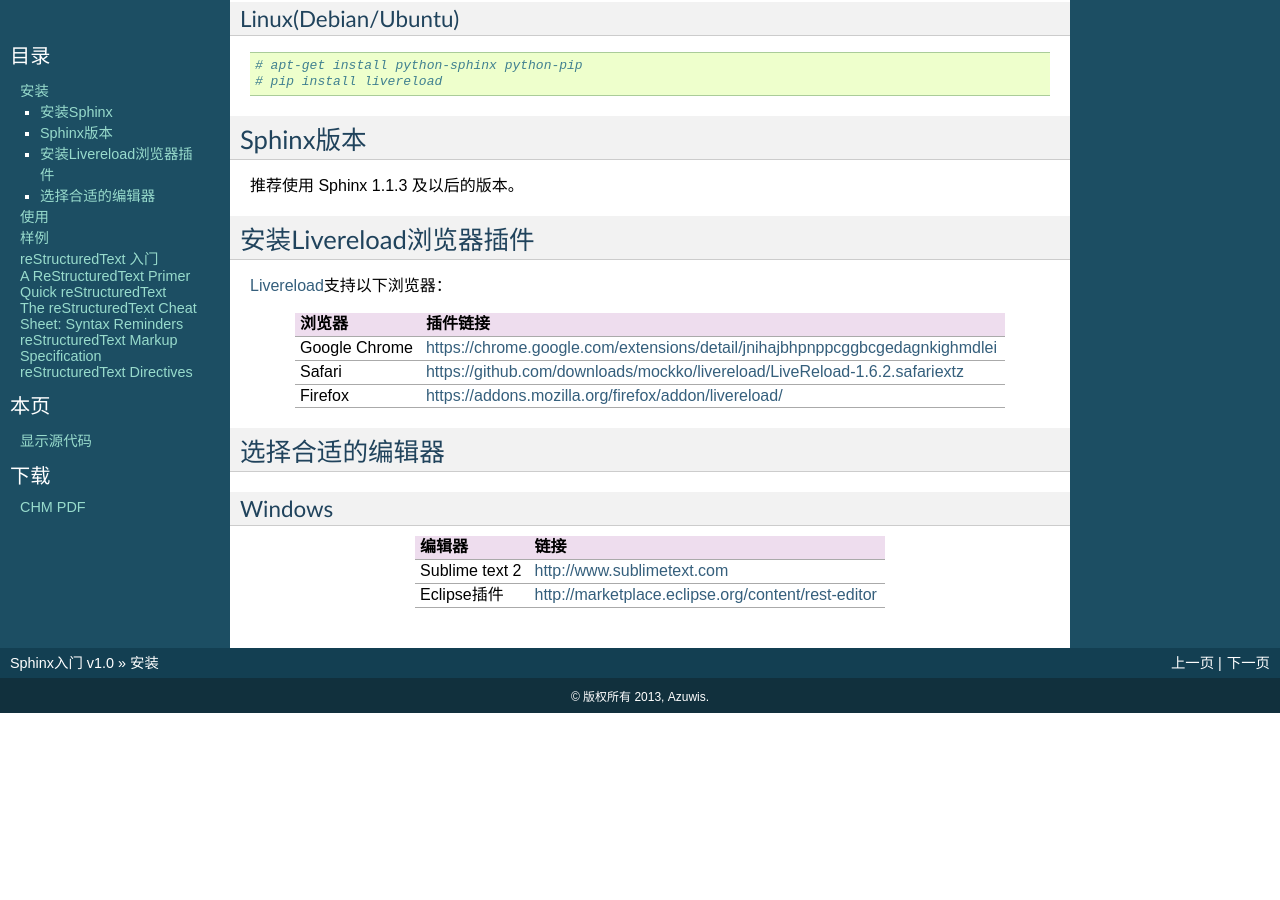
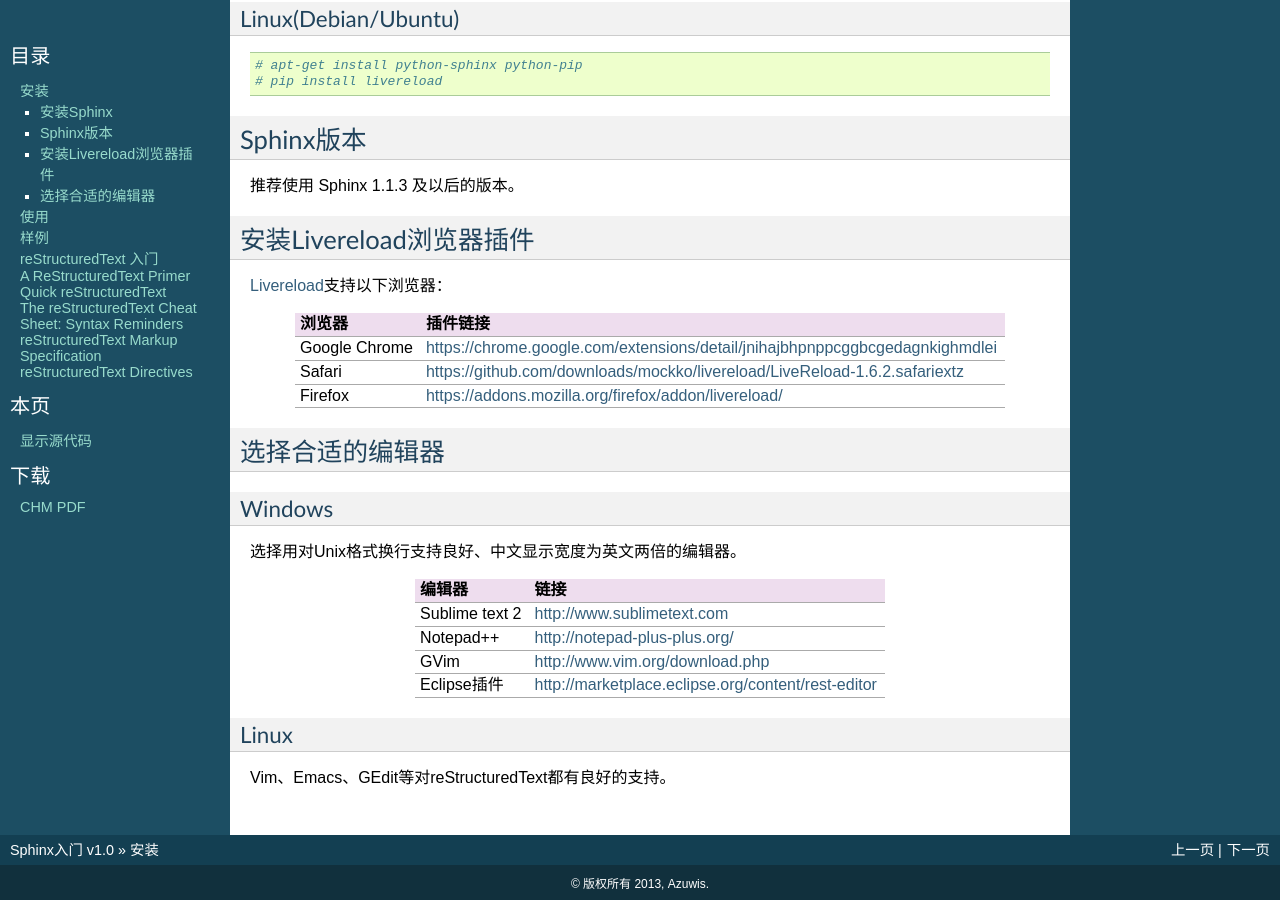
Before and after one commit to azuwis/sphinx_demo, a Sphinx documentation site: the page built from source/setup.rst, in a window 1280 px wide and 900 px high, scrolled down 621 px. Built offline with Sphinx 7.4.7, drawn with Linux system fonts in a browser that asks for light colours; before the commit the page ends 1334 px from its top, so only the background shows below that.

Commit message:
more about editor

```diff
--- a/source/setup.rst
+++ b/source/setup.rst
@@ -61,10 +61,21 @@
 Windows
 ~~~~~~~
 
+选择用对Unix格式换行支持良好、中文显示宽度为英文两倍的编辑器。
+
 +----------------+----------------------------------------------------+
 | 编辑器         | 链接                                               |
 +================+====================================================+
 | Sublime text 2 | http://www.sublimetext.com                         |
 +----------------+----------------------------------------------------+
+| Notepad++      | http://notepad-plus-plus.org/                      |
++----------------+----------------------------------------------------+
+| GVim           | http://www.vim.org/download.php                    |
++----------------+----------------------------------------------------+
 | Eclipse插件    | http://marketplace.eclipse.org/content/rest-editor |
 +----------------+----------------------------------------------------+
+
+Linux
+~~~~~
+
+Vim、Emacs、GEdit等对reStructuredText都有良好的支持。
```
